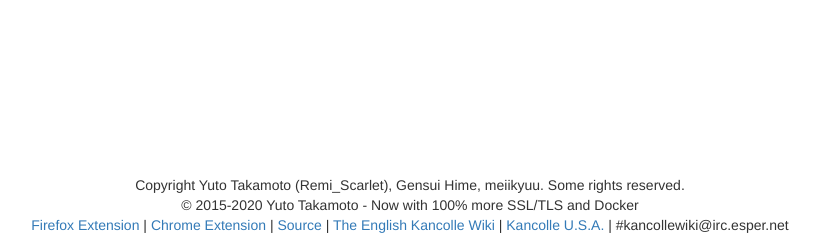
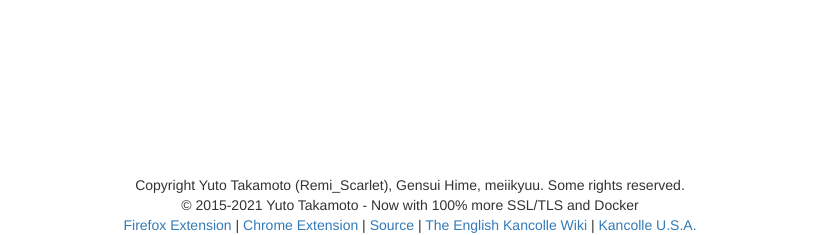
Before and after one commit to remiscarlet/amat.su, a Django app: template src/amatsu/templates/index.html in a window 1280 px wide. Shown: the part 565-800 px from the top of the page, without its empty margins (230-1050 px from the left). Run offline with Django 3.2, Linux system fonts and the light colour scheme; the template is opened without the code that fills it, so the values that code supplies are empty; some libraries are stand-ins or nearby versions.

Commit message:
Update footer a bit

```diff
--- a/src/amatsu/templates/index.html
+++ b/src/amatsu/templates/index.html
@@ -53,11 +53,11 @@
   <div id="footer">
     Copyright Yuto Takamoto (Remi_Scarlet), Gensui Hime, meiikyuu. Some rights reserved.
       <br />
-    © 2015-2020 Yuto Takamoto - Now with 100% more SSL/TLS and Docker
+    © 2015-2021 Yuto Takamoto - Now with 100% more SSL/TLS and Docker
     <br />
 
     <a href="https://addons.mozilla.org/en-US/firefox/addon/amat-su-kaze/">Firefox Extension</a> | <a href="https://chrome.google.com/webstore/detail/amatsukaze/odbkecihabhaefkjmemojlpkjmgpcgdl">Chrome Extension</a> | <a href="https://github.com/remiscarlet/amat.su">Source</a> | <a href="http://en.kancollewiki.net">The English Kancolle Wiki</a> |
-    <a href="https://www.facebook.com/groups/kancolleusa/">Kancolle U.S.A.</a> | #kancollewiki@irc.esper.net
+    <a href="https://www.facebook.com/groups/kancolleusa/">Kancolle U.S.A.</a>
   </div>
 </div>
 
```
